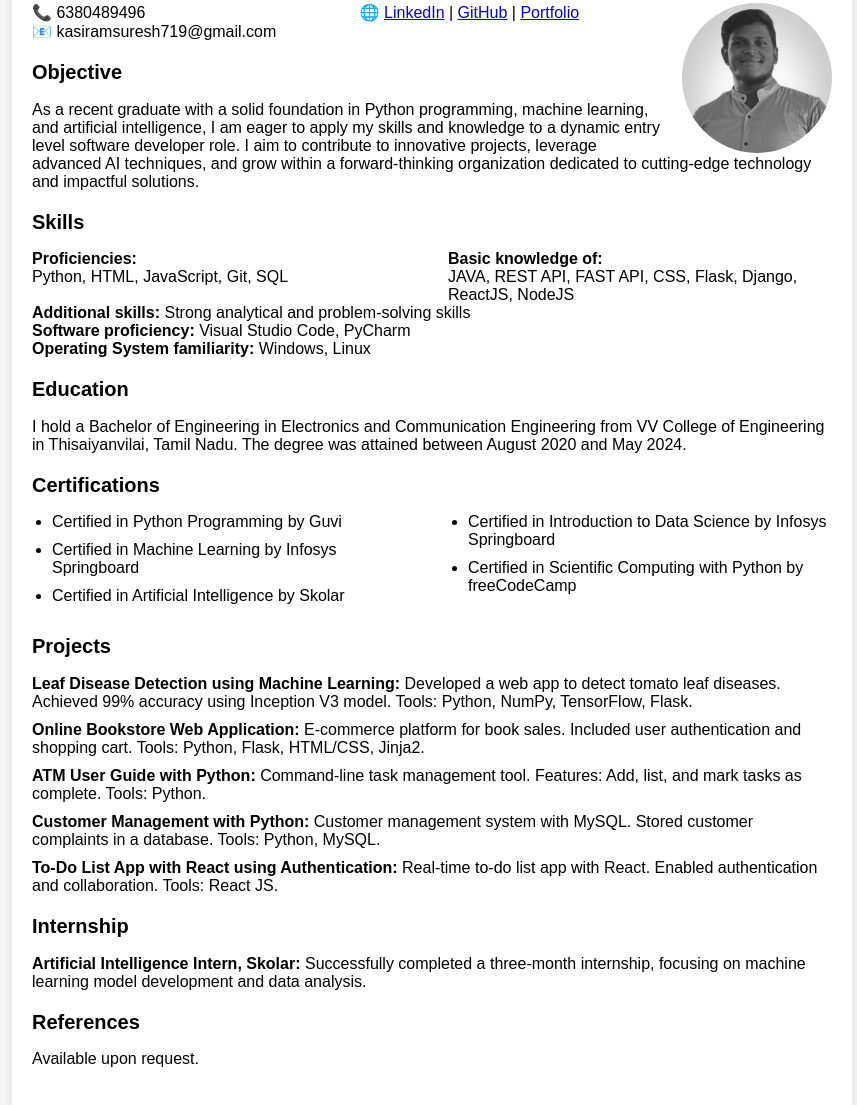
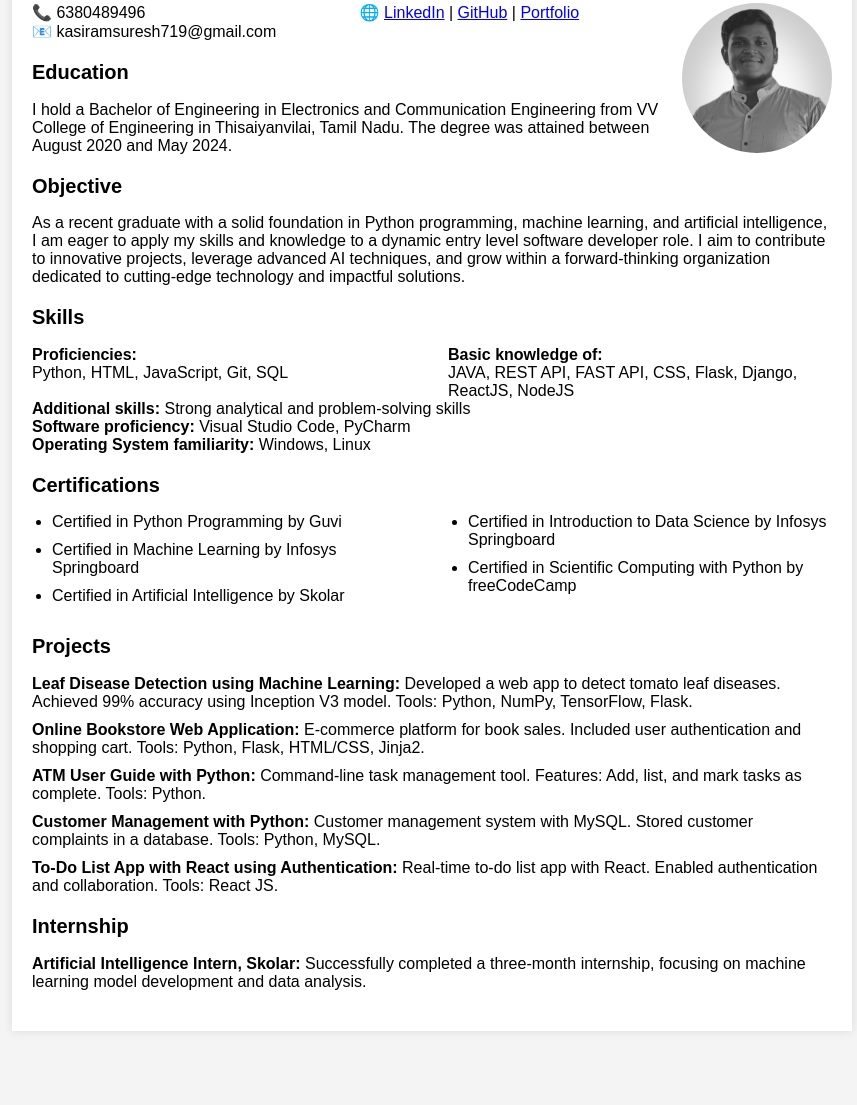
Before and after one commit to firetamizhan/Resume, a plain HTML site: page resume.html in a window 1280 px wide. Shown: the part 65-1170 px from the top of the page, without its empty margins (208-1065 px from the left). After the commit the page ends 1116 px from the top, so only its background shows below. Drawn offline with Linux system fonts and the light colour scheme.

Commit message:
change the education into first

```diff
--- a/resume.html
+++ b/resume.html
@@ -84,6 +84,13 @@
             </div>
         </div>
 
+
+        <div class="section">
+            <h2>Education</h2>
+            <p>I hold a Bachelor of Engineering in Electronics and Communication Engineering from VV College of Engineering in Thisaiyanvilai, Tamil Nadu. The degree was attained between August 2020 and May 2024.</p>
+        </div>
+
+
         <div class="section">
             <h2>Objective</h2>
             <p>As a recent graduate with a solid foundation in Python programming, machine learning, and artificial intelligence, I am eager to apply my skills and knowledge to a dynamic entry level software developer role. I aim to contribute to innovative projects, leverage advanced AI techniques, and grow within a forward-thinking organization dedicated to cutting-edge technology and impactful solutions.</p>
@@ -106,10 +113,7 @@
             <p><strong>Operating System familiarity:</strong> Windows, Linux</p>
         </div>
 
-        <div class="section">
-            <h2>Education</h2>
-            <p>I hold a Bachelor of Engineering in Electronics and Communication Engineering from VV College of Engineering in Thisaiyanvilai, Tamil Nadu. The degree was attained between August 2020 and May 2024.</p>
-        </div>
+
 
         <div class="section">
             <h2>Certifications</h2>
@@ -146,10 +150,7 @@
             <p><strong>Artificial Intelligence Intern, Skolar:</strong> Successfully completed a three-month internship, focusing on machine learning model development and data analysis.</p>
         </div>
 
-        <div class="section">
-            <h2>References</h2>
-            <p>Available upon request.</p>
-        </div>
+
     </div>
 </body>
 </html>
```
